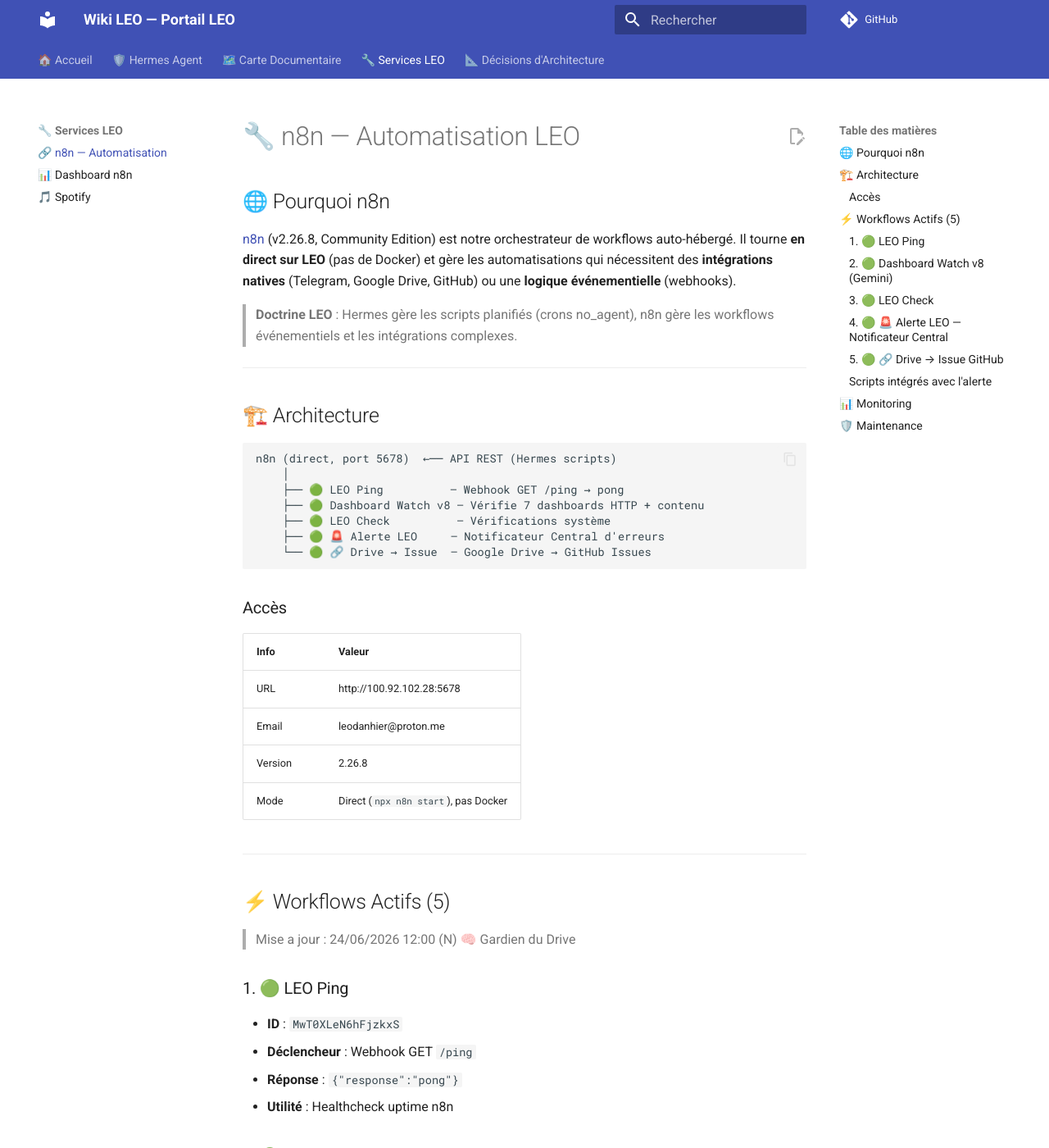
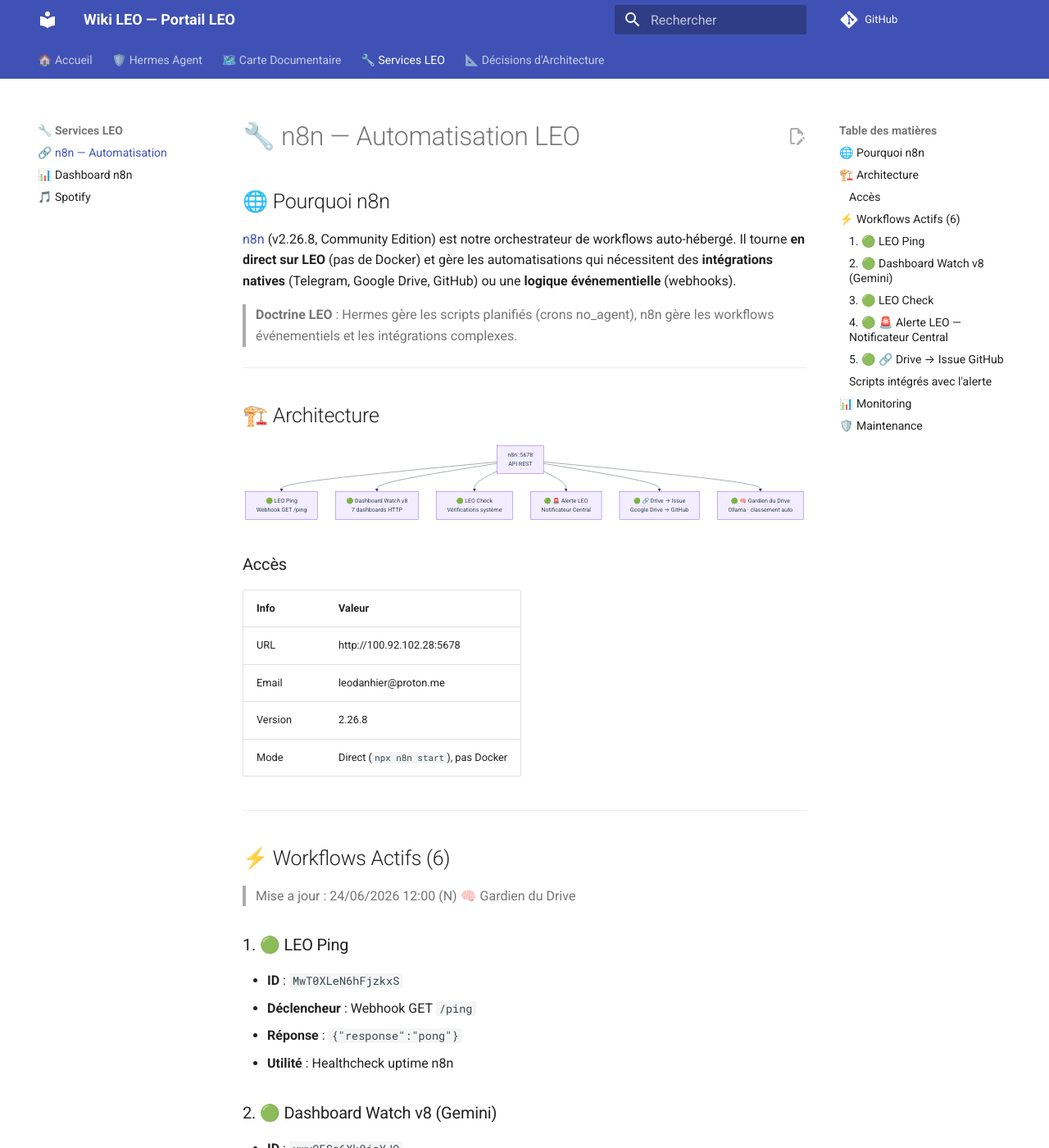
Before and after one commit to christophedanhier-hash/hermes-wiki, an MkDocs documentation site: the page built from docs/hermes/services/n8n.md, in a window 1280 px wide and 1400 px high. Shown: the whole window at 82% size. Built offline with MkDocs 1.6.1 and Material for MkDocs 9.7.7, drawn with Linux system fonts in a browser that asks for light colours; comment, search, counter and statistics services are not loaded.

Commit message:
fix: ASCII → Mermaid — gardien-drive, crons, n8n, providers + màj 5→6 workflows

````diff
--- a/docs/hermes/services/n8n.md
+++ b/docs/hermes/services/n8n.md
@@ -10,14 +10,14 @@
 
 ## 🏗️ Architecture
 
-```
-n8n (direct, port 5678)  ←── API REST (Hermes scripts)
-    │
-    ├── 🟢 LEO Ping          — Webhook GET /ping → pong
-    ├── 🟢 Dashboard Watch v8 — Vérifie 7 dashboards HTTP + contenu
-    ├── 🟢 LEO Check          — Vérifications système
-    ├── 🟢 🚨 Alerte LEO     — Notificateur Central d'erreurs
-    └── 🟢 🔗 Drive → Issue  — Google Drive → GitHub Issues
+```mermaid
+graph TD
+    N8N["n8n :5678<br/>API REST"] --> PING["🟢 LEO Ping<br/>Webhook GET /ping"]
+    N8N --> DASH["🟢 Dashboard Watch v8<br/>7 dashboards HTTP"]
+    N8N --> CHECK["🟢 LEO Check<br/>Vérifications système"]
+    N8N --> ALERT["🟢 🚨 Alerte LEO<br/>Notificateur Central"]
+    N8N --> DRIVE["🟢 🔗 Drive → Issue<br/>Google Drive → GitHub"]
+    N8N --> GARDIEN["🟢 🧠 Gardien du Drive<br/>Ollama · classement auto"]
 ```
 
 ### Accès
@@ -31,7 +31,7 @@
 
 ---
 
-## ⚡ Workflows Actifs (5)
+## ⚡ Workflows Actifs (6)
 
 <!-- AUTO:START gmail-classifier -->
 > Mise a jour : 24/06/2026 12:00
````
Also changed, not shown: docs/hermes/configuration/providers.md (+5 -6 lines), docs/hermes/services/gardien-drive.md (+8 -9 lines), docs/hermes/utilisation/crons.md (+5 -6 lines).
